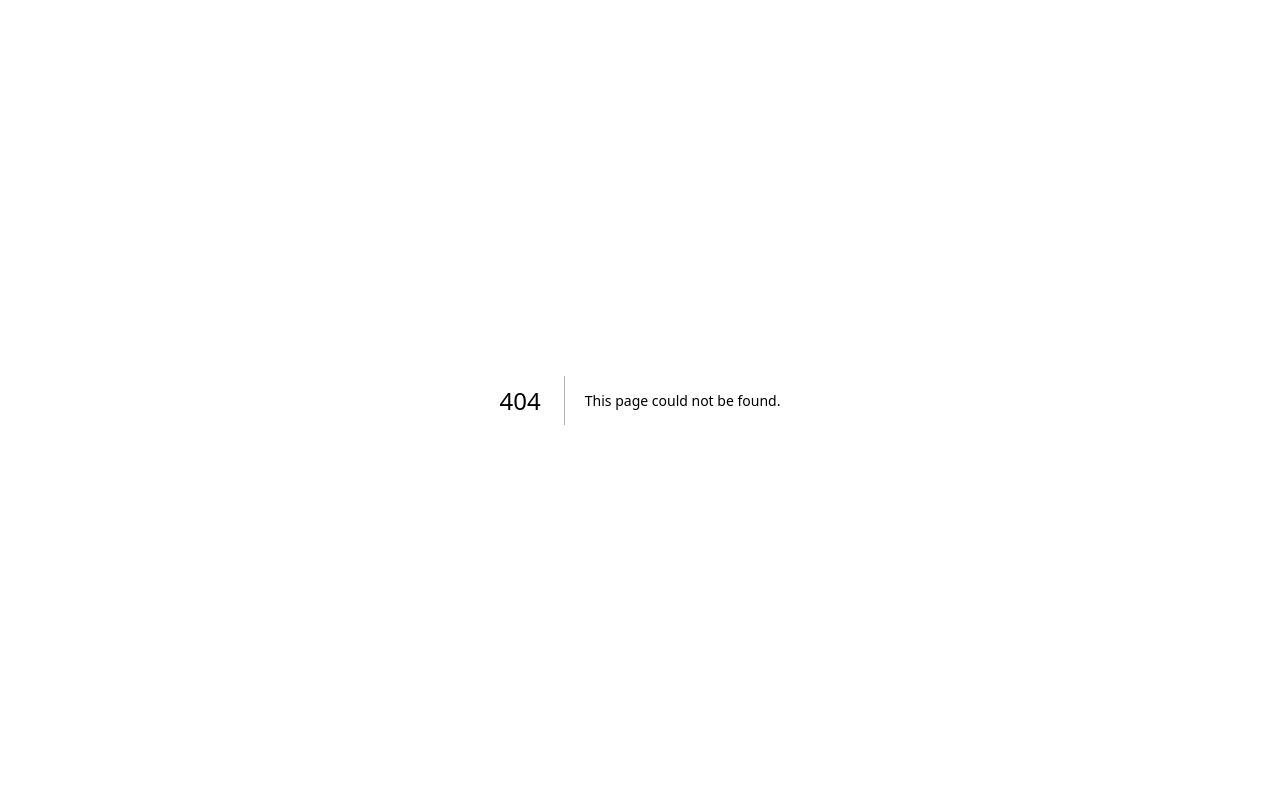
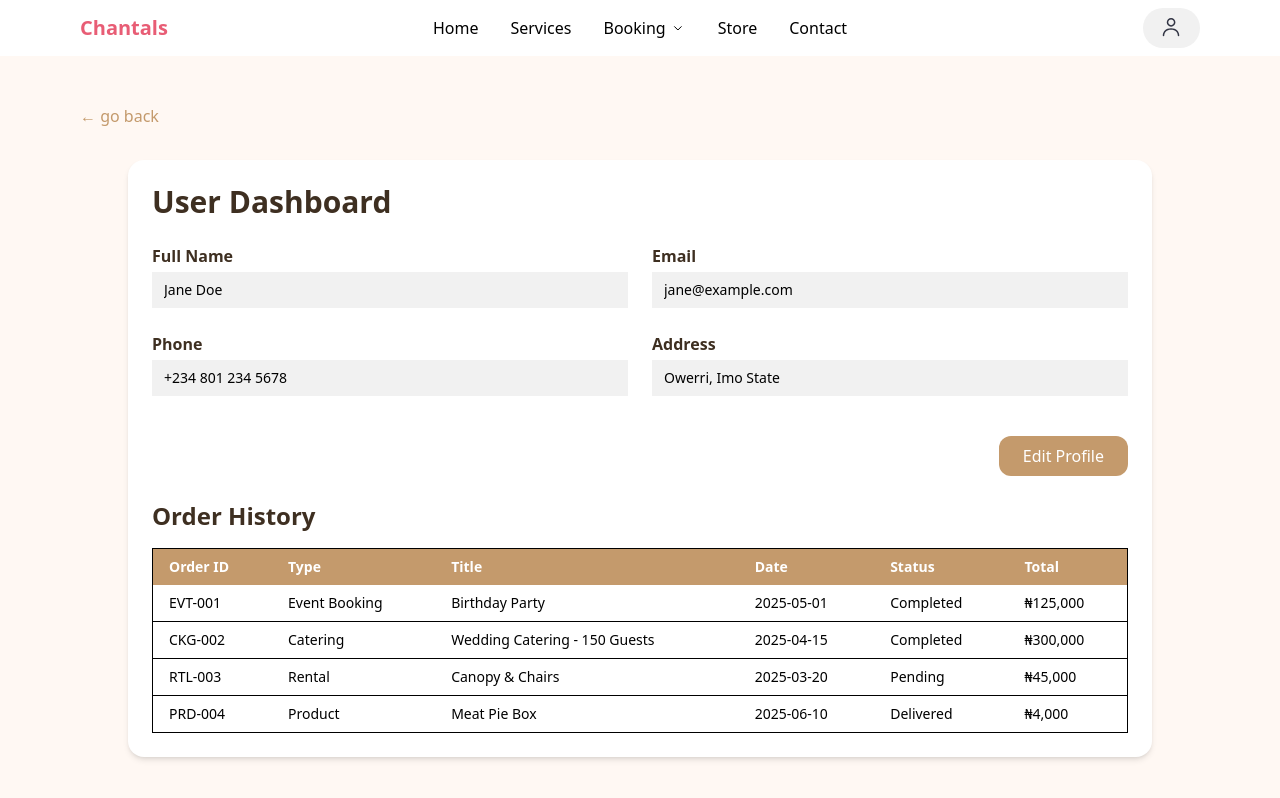
Before and after one commit to Jemienachukwu/ChantalsEvents, a Next.js app: page /user-dashboard in a window 1280 px wide. Before the commit this address had no page. Shown: the top 798 px of the page. Built offline with nearby package versions, Linux system fonts and the light colour scheme.

Commit message:
feat: implement user dashboard

```diff
--- a/src/app/components/Nav.tsx
+++ b/src/app/components/Nav.tsx
@@ -19,6 +19,8 @@ const BookingDropdown = [
   { title: "Cake Orders", href: "/bookings/cake" },
   { title: "Rentals", href: "/bookings/rentals" },
 ];
+
+const loggedin = true;
 
 export default function NavBar() {
   const pathname = usePathname();
@@ -79,6 +81,31 @@ export default function NavBar() {
           )}
         </div>
         {/* signup links */}
+        {loggedin ? (
+          <Link
+            href="/user-dashboard"
+            className="bg-[#F1F1F1] px-4 py-2 rounded-full flex items-center gap-2 cursor-pointer hover:bg-[#FFEFE3] transition"
+          >
+            <svg
+              width="25"
+              height="24"
+              viewBox="0 0 25 24"
+              fill="none"
+              xmlns="http://www.w3.org/2000/svg"
+            >
+              <path
+                fill-rule="evenodd"
+                clip-rule="evenodd"
+                d="M16.4337 6.35C16.4337 8.74 14.4937 10.69 12.0937 10.69L12.0837 10.68C9.69365 10.68 7.74365 8.73 7.74365 6.34C7.74365 3.95 9.70365 2 12.0937 2C14.4837 2 16.4337 3.96 16.4337 6.35ZM14.9337 6.34C14.9337 4.78 13.6637 3.5 12.0937 3.5C10.5337 3.5 9.25365 4.78 9.25365 6.34C9.25365 7.9 10.5337 9.18 12.0937 9.18C13.6537 9.18 14.9337 7.9 14.9337 6.34Z"
+                fill="#323544"
+              />
+              <path
+                d="M12.0235 12.1895C14.6935 12.1895 16.7835 12.9395 18.2335 14.4195V14.4095C20.2801 16.4956 20.2739 19.2563 20.2735 19.4344L20.2735 19.4395C20.2635 19.8495 19.9335 20.1795 19.5235 20.1795H19.5135C19.0935 20.1695 18.7735 19.8295 18.7735 19.4195C18.7735 19.3695 18.7735 17.0895 17.1535 15.4495C15.9935 14.2795 14.2635 13.6795 12.0235 13.6795C9.78346 13.6795 8.05346 14.2795 6.89346 15.4495C5.27346 17.0995 5.27346 19.3995 5.27346 19.4195C5.27346 19.8295 4.94346 20.1795 4.53346 20.1795C4.17346 20.1995 3.77346 19.8595 3.77346 19.4495L3.77345 19.4448C3.77305 19.2771 3.76646 16.506 5.81346 14.4195C7.26346 12.9395 9.35346 12.1895 12.0235 12.1895Z"
+                fill="#323544"
+              />
+            </svg>
+          </Link>
+        ) : (
           <div className="flex-1 flex justify-end gap-2 items-center ">
             <Link
               href="/sign-in"
@@ -93,8 +120,8 @@ export default function NavBar() {
               Signup
             </Link>
           </div>
+        )}
       </div>
-
       {/* ham */}
       <div className="flex md:hidden items-center justify-between w-full">
         <div>logo</div>
--- a/src/app/store/page.tsx
+++ b/src/app/store/page.tsx
@@ -1,6 +1,5 @@
 "use client";
 import NavBar from "../components/Nav";
-// import image from "../assets/marketplace.jpg";
 import image1 from "../components/assets/marketplace.jpg";
 
 import Image from "next/image";
@@ -8,6 +7,7 @@ import Link from "next/link";
 const products = [
   {
     id: "1",
+    category: "Pastries",
     name: "Chocolate Cupcake",
     price: 2500,
     image: image1,
@@ -16,6 +16,7 @@ const products = [
   },
   {
     id: "2",
+    category: "Pastries",
     name: "Vanilla Cake Slice",
     price: 3000,
     image: image1,
@@ -23,6 +24,7 @@ const products = [
   },
   {
     id: "3",
+    category: "Pastries",
     name: "Meat Pie (Box of 4)",
     price: 4000,
     image: image1,
@@ -30,6 +32,7 @@ const products = [
   },
   {
     id: "4",
+    category: "Pastries",
     name: "Chin Chin (500g)",
     price: 2000,
     image: image1,
--- /dev/null
+++ b/src/app/user-dashboard/page.tsx
@@ -0,0 +1,188 @@
+"use client";
+import { useState } from "react";
+import NavBar from "../components/Nav";
+import { useRouter } from "next/navigation";
+
+const userData = {
+  name: "Jane Doe",
+  email: "jane@example.com",
+  phone: "+234 801 234 5678",
+  address: "Owerri, Imo State",
+};
+
+const orderHistory = [
+  {
+    id: "EVT-001",
+    type: "Event Booking",
+    title: "Birthday Party",
+    date: "2025-05-01",
+    status: "Completed",
+    total: 125000,
+  },
+  {
+    id: "CKG-002",
+    type: "Catering",
+    title: "Wedding Catering - 150 Guests",
+    date: "2025-04-15",
+    status: "Completed",
+    total: 300000,
+  },
+  {
+    id: "RTL-003",
+    type: "Rental",
+    title: "Canopy & Chairs",
+    date: "2025-03-20",
+    status: "Pending",
+    total: 45000,
+  },
+  {
+    id: "PRD-004",
+    type: "Product",
+    title: "Meat Pie Box",
+    date: "2025-06-10",
+    status: "Delivered",
+    total: 4000,
+  },
+];
+
+export default function UserDashboard() {
+  const router = useRouter();
+
+  const [editing, setEditing] = useState(false);
+  const [formData, setFormData] = useState({ ...userData });
+
+  const handleChange = (e: React.ChangeEvent<HTMLInputElement>) => {
+    setFormData({ ...formData, [e.target.name]: e.target.value });
+  };
+
+  const handleSave = () => {
+    // You can add API call logic here
+    alert("Profile updated successfully!");
+    setEditing(false);
+  };
+
+  return (
+    <>
+      <NavBar />
+      <div className="bg-[#FFF8F3] min-h-screen py-12 px-6 sm:px-10 lg:px-20">
+        <button
+          className="inline-block mb-8 text-[#C49A6C] hover:underline cursor-pointer"
+          onClick={() => router.back()}
+        >
+          ← go back
+        </button>
+        <div className="max-w-5xl mx-auto bg-white rounded-2xl shadow-md p-6">
+          <h1 className="text-3xl font-bold text-[#3E2F21] mb-6">
+            User Dashboard
+          </h1>
+
+          {/* Profile Section */}
+          <div className="grid sm:grid-cols-2 gap-6 mb-10">
+            <div className="">
+              <label className="font-semibold text-[#3E2F21] block mb-1">
+                Full Name
+              </label>
+              <input
+                name="name"
+                disabled={!editing}
+                value={formData.name}
+                onChange={handleChange}
+                className="w-full border-none px-3 py-2 bg-[#F1F1F1]  text-sm"
+              />
+            </div>
+            <div>
+              <label className="font-semibold text-[#3E2F21] block mb-1">
+                Email
+              </label>
+              <input
+                name="email"
+                disabled={!editing}
+                value={formData.email}
+                onChange={handleChange}
+                //   className="w-full border px-3 py-2 rounded-lg text-sm"
+                className="w-full border-none px-3 py-2 bg-[#F1F1F1]  text-sm"
+              />
+            </div>
+            <div>
+              <label className="font-semibold text-[#3E2F21] block mb-1">
+                Phone
+              </label>
+              <input
+                name="phone"
+                disabled={!editing}
+                value={formData.phone}
+                onChange={handleChange}
+                //   className="w-full border px-3 py-2 rounded-lg text-sm"
+                className="w-full border-none px-3 py-2 bg-[#F1F1F1]  text-sm"
+              />
+            </div>
+            <div>
+              <label className="font-semibold text-[#3E2F21] block mb-1">
+                Address
+              </label>
+              <input
+                name="address"
+                disabled={!editing}
+                value={formData.address}
+                onChange={handleChange}
+                //   className="w-full border px-3 py-2 rounded-lg text-sm"
+                className="w-full border-none px-3 py-2 bg-[#F1F1F1]  text-sm"
+              />
+            </div>
+          </div>
+
+          <div className="text-right mb-6">
+            {!editing ? (
+              <button
+                onClick={() => setEditing(true)}
+                className="bg-[#C49A6C] text-white px-6 py-2 rounded-xl hover:bg-[#b68654] cursor-pointer"
+              >
+                Edit Profile
+              </button>
+            ) : (
+              <button
+                onClick={handleSave}
+                className="bg-green-600 text-white px-6 py-2 rounded-xl hover:bg-green-700 cursor-pointer"
+              >
+                Save Changes
+              </button>
+            )}
+          </div>
+
+          {/* Order History */}
+          <h2 className="text-2xl font-semibold text-[#3E2F21] mb-4">
+            Order History
+          </h2>
+          <div className="overflow-x-auto">
+            <table className="min-w-full text-sm border rounded-lg">
+              <thead>
+                <tr className="bg-[#C49A6C] text-white">
+                  <th className="text-left px-4 py-2">Order ID</th>
+                  <th className="text-left px-4 py-2">Type</th>
+                  <th className="text-left px-4 py-2">Title</th>
+                  <th className="text-left px-4 py-2">Date</th>
+                  <th className="text-left px-4 py-2">Status</th>
+                  <th className="text-left px-4 py-2">Total</th>
+                </tr>
+              </thead>
+              <tbody>
+                {orderHistory.map((order) => (
+                  <tr key={order.id} className="border-b">
+                    <td className="px-4 py-2">{order.id}</td>
+                    <td className="px-4 py-2">{order.type}</td>
+                    <td className="px-4 py-2">{order.title}</td>
+                    <td className="px-4 py-2">{order.date}</td>
+                    <td className="px-4 py-2">{order.status}</td>
+                    <td className="px-4 py-2">
+                      ₦{order.total.toLocaleString()}
+                    </td>
+                  </tr>
+                ))}
+              </tbody>
+            </table>
+          </div>
+        </div>
+      </div>
+    </>
+  );
+}
```
Lines whose indentation alone changed are shown as unchanged.
